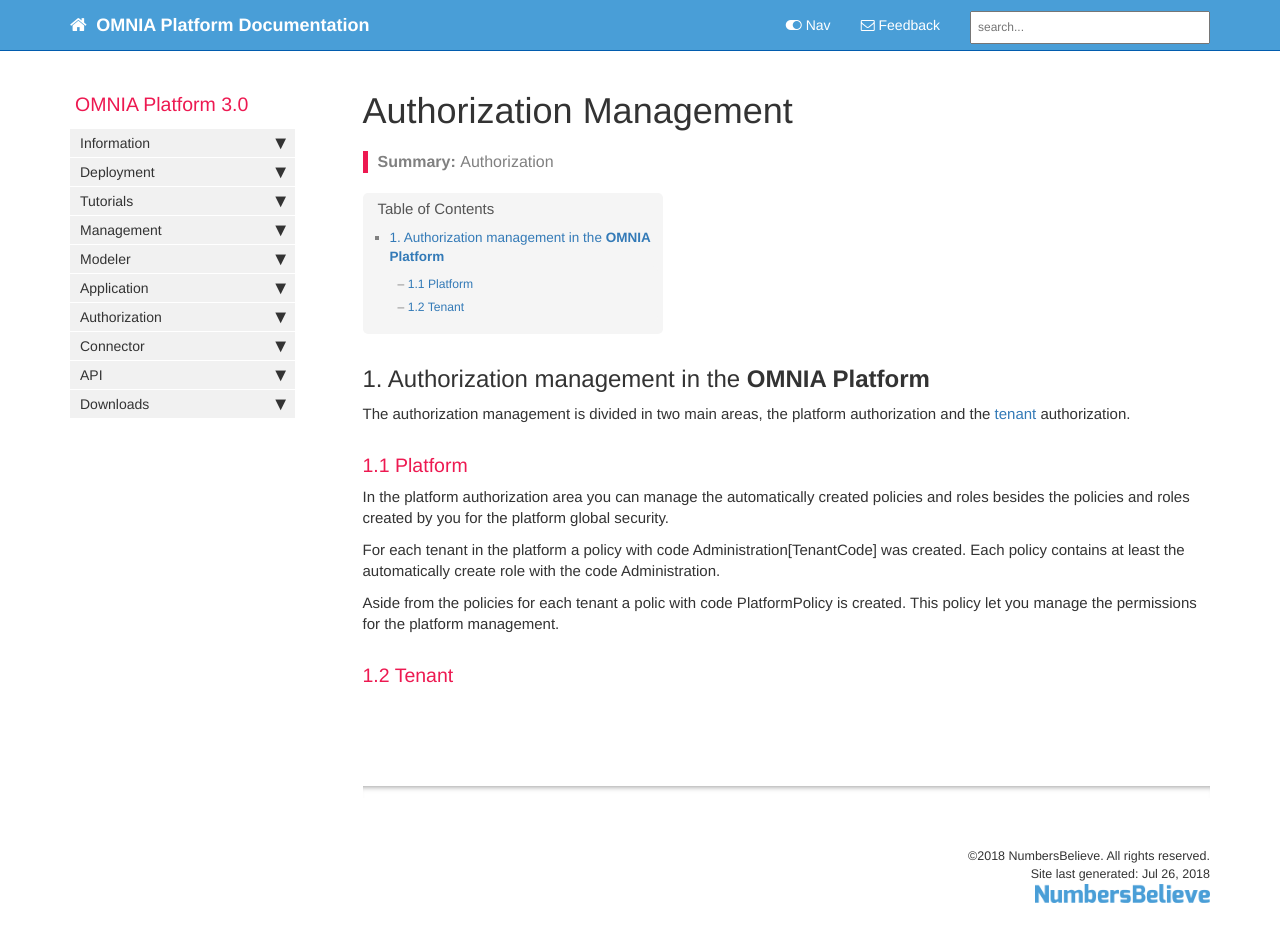
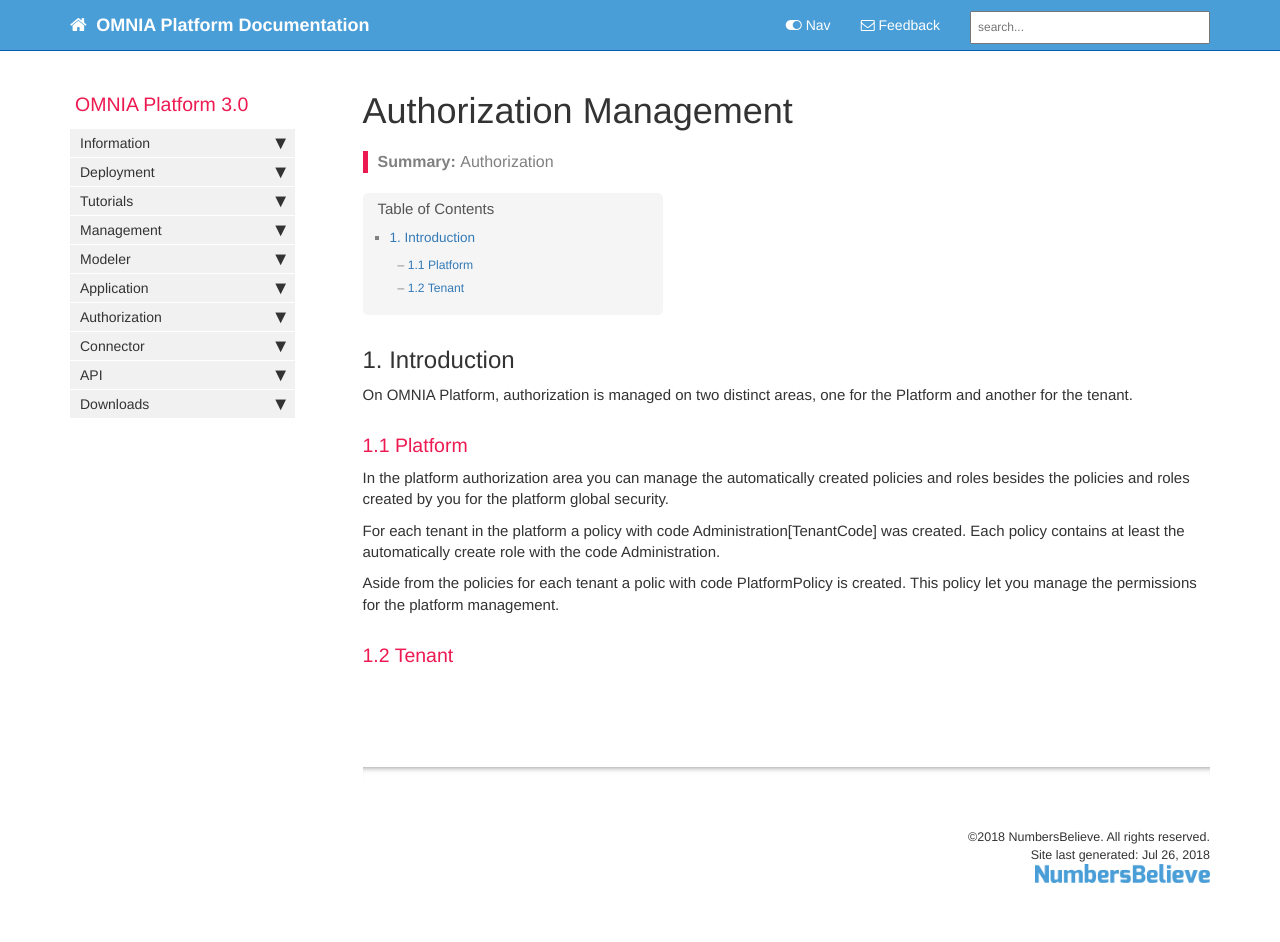
Before and after one commit to daniel8lopes/omnia3, a Jekyll site: the page built from docs/pages/omnia3/Authorization/omnia3_authorizationmanagement.md, in a window 1280 px wide and 963 px high. Shown: the top 942 px of the window. Built offline with Jekyll 4.4.1, drawn with Linux system fonts in a browser that asks for light colours; nearby versions of some CDN libraries; comment, search, counter and statistics services are not loaded.

Commit message:
Update omnia3_authorizationmanagement.md

```diff
--- a/docs/pages/omnia3/Authorization/omnia3_authorizationmanagement.md
+++ b/docs/pages/omnia3/Authorization/omnia3_authorizationmanagement.md
@@ -7,9 +7,9 @@ permalink: omnia3_authorizationmanagement.html
 folder: omnia3
 ---
 
-## 1. Authorization management in the **OMNIA Platform**
+## 1. Introduction
 
-The authorization management is divided in two main areas, the platform authorization and the [tenant](omnia3_management_introduction.html) authorization.
+On OMNIA Platform, authorization is managed on two distinct areas, one for the Platform and another for the tenant.
 
 ### 1.1 Platform
 
```
